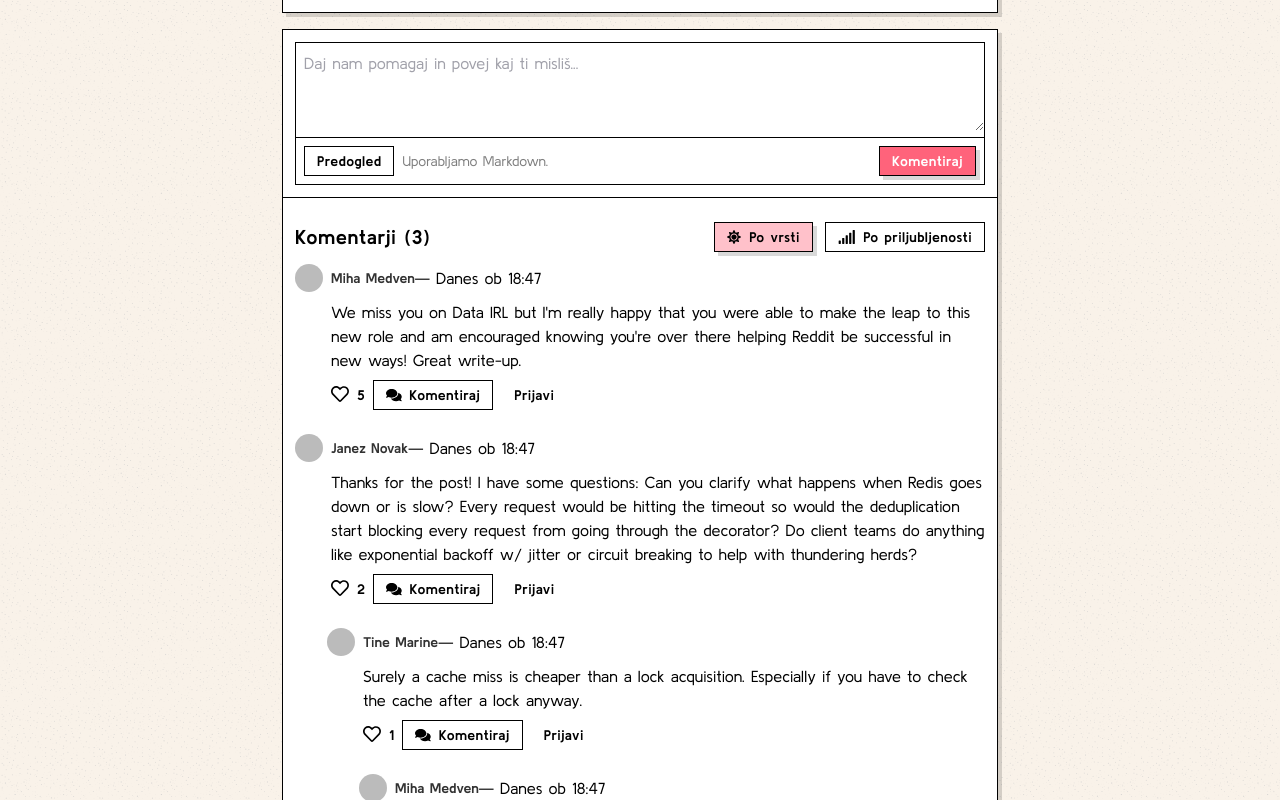
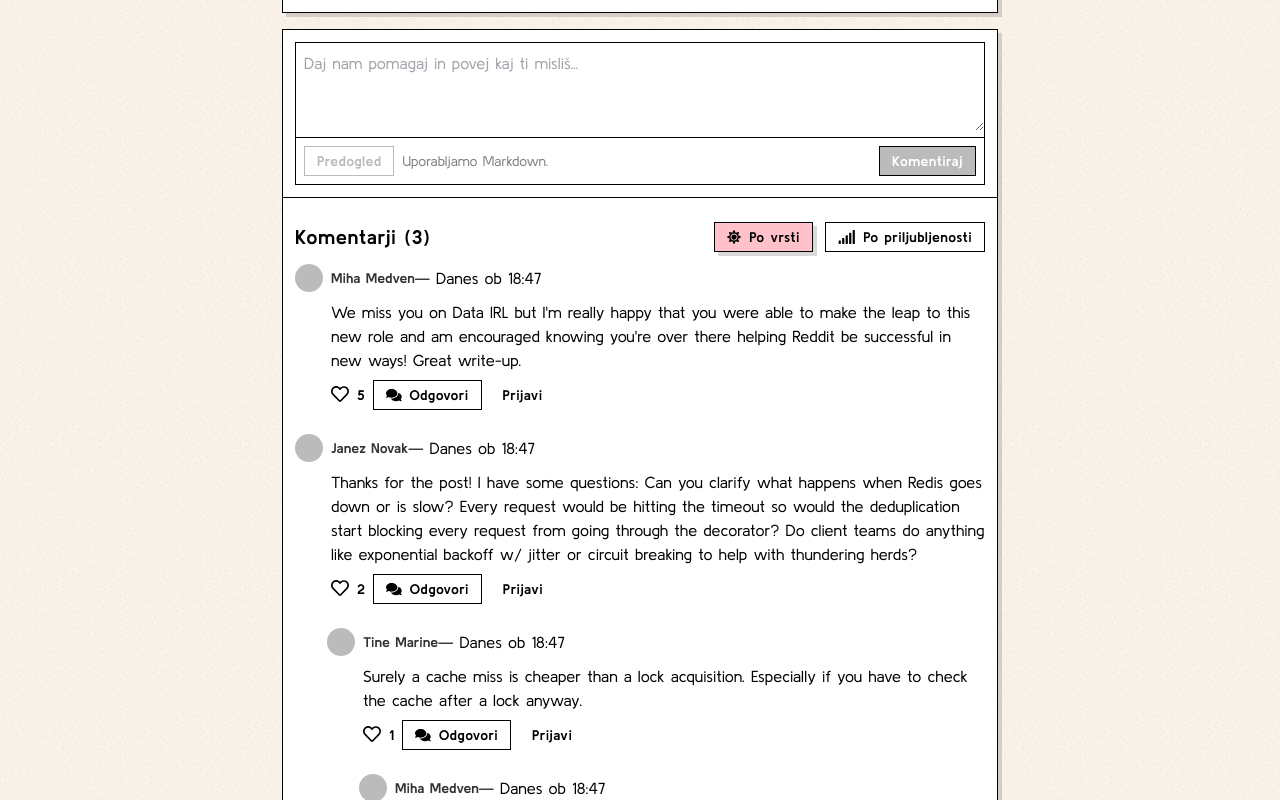
Before and after one commit to aweCodeMan/klele.si, a Next.js app: page /guna in a window 1280 px wide. Shown: the part 1200-2000 px from the top of the page. Built offline with nearby package versions, Linux system fonts and the light colour scheme; what @tailwindcss/typography would draw is missing.

Commit message:
Add comment replies

```diff
--- a/components/cards/comment.tsx
+++ b/components/cards/comment.tsx
@@ -2,10 +2,27 @@ import {FontAwesomeIcon} from "@fortawesome/react-fontawesome";
 import {faHeart} from "@fortawesome/free-regular-svg-icons";
 import {faComments} from "@fortawesome/free-solid-svg-icons";
 import Author from "./author";
-import {comment} from "postcss";
-
+import {useState} from "react";
+import SubmitComment from "../partials/submit-comment";
 
 export default function Comment(props: { comment: any }) {
+
+    const [isReplying, setIsReplying] = useState(false);
+
+    const reply = () => {
+        setIsReplying(true);
+        console.log('reply');
+    }
+
+    const onReplySubmitted = () => {
+        setIsReplying(false);
+        console.log('comment submitted');
+    }
+
+    const onCancelReply = () => {
+        setIsReplying(false);
+    };
+
     return (
         <div className={'relative'}>
             <div className={'flex flex-col mb-6'}>
@@ -22,20 +39,26 @@ export default function Comment(props: { comment: any }) {
                         </div>
                         <span className="text-sm font-bold">{props.comment.numberOfLikes}</span>
                     </button>
-                    <button className="btn btn-sm btn-outline mr-2">
+                    <button className="btn btn-sm btn-outline mr-2" onClick={reply} disabled={isReplying}>
                           <span className="pr-2">
                                     <FontAwesomeIcon icon={faComments}/>
                                 </span>
-                        Komentiraj
+                        Odgovori
                     </button>
                     <button className="btn btn-sm btn-link">Prijavi</button>
                 </div>
             </div>
             {
+                isReplying ? <div className="ml-8 mb-8">
+                    <SubmitComment onSubmit={onReplySubmitted} onCancel={onCancelReply}/>
+                </div> : undefined
+            }
+
+            {
                 <div className={'ml-8 relative'}>
                     {
                         props.comment.replies.map((comment: any, index: any) => {
-                            return <><Comment comment={comment} key={index}/></>
+                            return <Comment comment={comment} key={index}/>
                         })
                     }
                 </div>
--- /dev/null
+++ b/components/partials/comment-html.tsx
@@ -0,0 +1,8 @@
+export default function CommentHtml(props: { html: string }) {
+
+    return (
+        <>
+            <div className="prose" dangerouslySetInnerHTML={{__html: props.html}}/>
+        </>
+    );
+}
--- /dev/null
+++ b/components/partials/submit-comment.tsx
@@ -0,0 +1,110 @@
+import {useState} from "react";
+import CommentSkeletonCard from "../cards/comment-skeleton-card";
+import CommentHtml from "./comment-html";
+
+export default function SubmitComment(props: { onSubmit?: Function, onCancel?: Function }) {
+    const [inPreview, setInPreview] = useState(false);
+    const [isLoading, setIsLoading] = useState(false);
+    const [previewHtml, setPreviewHtml] = useState('');
+    const [markdown, setMarkdown] = useState('');
+
+    const submit = () => {
+        if (canSubmit()) {
+            setIsLoading(true);
+
+            setTimeout(() => {
+                setMarkdown('');
+                setInPreview(false);
+                setIsLoading(false);
+                if (props.onSubmit) {
+                    props.onSubmit();
+                }
+            }, 500)
+        }
+    }
+
+    const showPreview = () => {
+        setInPreview(true);
+        setIsLoading(true);
+
+        setTimeout(() => {
+            setIsLoading(false)
+            setPreviewHtml("<p>We miss you on Data IRL but I\'m really happy that you were able to make the leap to this new role and am encouraged knowing you\'re over there helping Reddit be successful in new ways! Great write-up.</p>")
+        }, 750);
+    }
+
+    const hidePreview = () => {
+        setInPreview(false);
+        setIsLoading(false);
+    }
+
+    const canSubmit = () => {
+        return markdown.trim().length > 0;
+    }
+
+    const onChange = (event: any) => {
+        event.preventDefault();
+        setMarkdown(`${event.target.value}`);
+        setPreviewHtml('');
+    }
+
+    const cancel = () => {
+        if (props.onCancel) {
+            props.onCancel();
+        }
+    }
+
+    const showContent = () => {
+        return <div className="card">
+
+            {
+                inPreview ?
+                    (
+                        <div className="px-2 pt-2 pb-6">
+                            <CommentHtml html={previewHtml}/>
+                        </div>
+                    ) : (
+                        <div className="border border-black border-b-0">
+                           <textarea className={'h-full w-full min-h-64 p-2 '} rows={3}
+                                     value={markdown}
+                                     onChange={onChange}
+                                     placeholder={'Daj nam pomagaj in povej kaj ti misliš...'}/>
+                        </div>
+                    )
+            }
+
+
+            <div className="border border-black flex flex-row justify-between p-2">
+                <div className={'mr-2 flex flex-row items-center justify-center'}>
+                    {!inPreview ? <button className="btn btn-sm btn-outline mr-2" onClick={showPreview}
+                                          disabled={!canSubmit()}>Predogled
+                    </button> : <button className="btn btn-sm btn-outline mr-2" onClick={hidePreview}>Uredi</button>}
+                    <p className="text-sm text-black opacity-50">Uporabljamo Markdown.</p>
+                </div>
+
+                <div>
+                    {props.onCancel ? <button className="btn-sm btn btn-link mr-2"
+                                              onClick={cancel}>Prekliči</button> : undefined}
+                    <button className="btn btn-sm btn-primary" onClick={submit} disabled={!canSubmit()}>Komentiraj
+                    </button>
+                </div>
+            </div>
+        </div>;
+    }
+
+    const showLoading = () => {
+        return (
+            <div className="card">
+                <div className="border border-black p-2">
+                    <CommentSkeletonCard/>
+                </div>
+            </div>
+        );
+    }
+
+    return (
+        <>
+            {isLoading ? showLoading() : showContent()}
+        </>
+    )
+}
--- a/pages/guna/index.tsx
+++ b/pages/guna/index.tsx
@@ -8,6 +8,7 @@ import Comment from "../../components/cards/comment";
 import CommentSkeletonCard from "../../components/cards/comment-skeleton-card";
 import {faHeart} from "@fortawesome/free-regular-svg-icons";
 import Author from "../../components/cards/author";
+import SubmitComment from "../../components/partials/submit-comment";
 
 export default function Guna() {
 
@@ -158,6 +159,10 @@ export default function Guna() {
         setType(number);
     }
 
+    const commentAdded = () => {
+        console.log('comment added');
+    }
+
     return (
         <div>
             <Head>
@@ -201,21 +206,8 @@ export default function Guna() {
                         <div className="prose" dangerouslySetInnerHTML={{__html: post.html}}/>
                     </div>
 
-                    <div className="card">
-                        <div className="border border-black">
-                                <textarea className={'h-full w-full min-h-64 p-2 '} rows={3}
-                                          placeholder={'Daj nam pomagaj in povej kaj ti misliš...'}/>
+                    <SubmitComment onSubmit={commentAdded}/>
 
-                            <div className="border-t border-black flex flex-row justify-between p-2">
-                                <div className={'mr-2 flex flex-row items-center justify-center'}>
-                                    <button className="btn btn-sm btn-outline mr-2">Predogled</button>
-                                    <p className="text-sm text-black opacity-50">Uporabljamo Markdown.</p>
-                                </div>
-
-                                <button className="btn btn-sm btn-primary">Komentiraj</button>
-                            </div>
-                        </div>
-                    </div>
                     <div className="card" style={{borderTop: '0'}}>
                         <div>
                             <div className="flex flex-row justify-center items-center my-3">
@@ -242,7 +234,7 @@ export default function Guna() {
                                 isLoading ? <CommentSkeletonCard/> : <div className="flex flex-col">
                                     {
                                         post.comments.map((comment, index) => {
-                                            return <Comment comment={comment} key={index}/>
+                                            return <Comment comment={comment} key={index} />
                                         })
                                     }
                                 </div>
```
